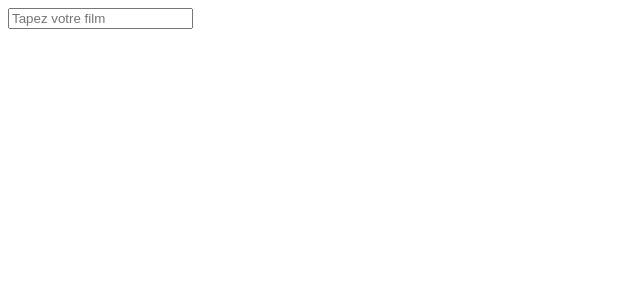
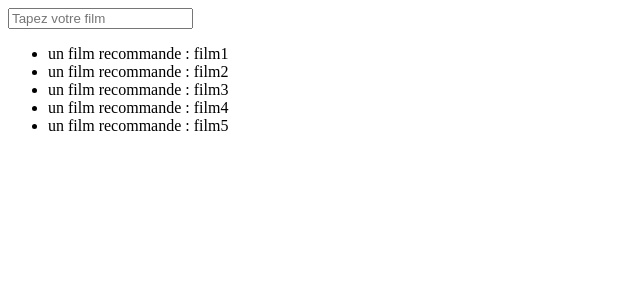
Before and after one commit to langston8182/react-cours, a React (Create React App) app: page / in a window 1280 px wide. Shown: the top 300 px of the page, without its empty margins (0-640 px from the left). Built offline with nearby package versions, Linux system fonts and the light colour scheme.

Commit message:
Props et map

```diff
--- a/src/components/search-bar.js
+++ b/src/components/search-bar.js
@@ -10,7 +10,6 @@ class SearchBar extends Component {
         return (
             <div>
                 <input onChange={this.handleChange.bind(this)} placeholder={this.state.placeHolder}/>
-                <p>{this.state.searchText}</p>
             </div>
         )
     }
--- /dev/null
+++ b/src/components/video-list-item.js
@@ -0,0 +1,8 @@
+import React from "react";
+
+const VideoListItem = ({movie}) => {
+    // let movie = props.movie;
+    return <li>un film recommande : {movie}</li>
+};
+
+export default VideoListItem;
--- a/src/containers/app.js
+++ b/src/containers/app.js
@@ -1,8 +1,14 @@
 import React from "react";
 import SearchBar from '../components/search-bar';
+import VideoList from './video-list'
 
 const App = () => {
-    return <div><SearchBar/></div>
+    return (
+        <div>
+            <SearchBar/>
+            <VideoList/>
+        </div>
+    )
 }
 
 export default App;
--- /dev/null
+++ b/src/containers/video-list.js
@@ -0,0 +1,20 @@
+import React from 'react';
+import VideoListItem from '../components/video-list-item';
+
+const VideoList = () => {
+    const movies = ["film1", "film2", "film3", "film4", "film5"];
+
+    return (
+      <div>
+          <ul>
+              {
+                  movies.map(movie => {
+                     return <VideoListItem key={movie} movie={movie} />;
+                  })
+              }
+          </ul>
+      </div>
+    );
+};
+
+export default VideoList;
```
